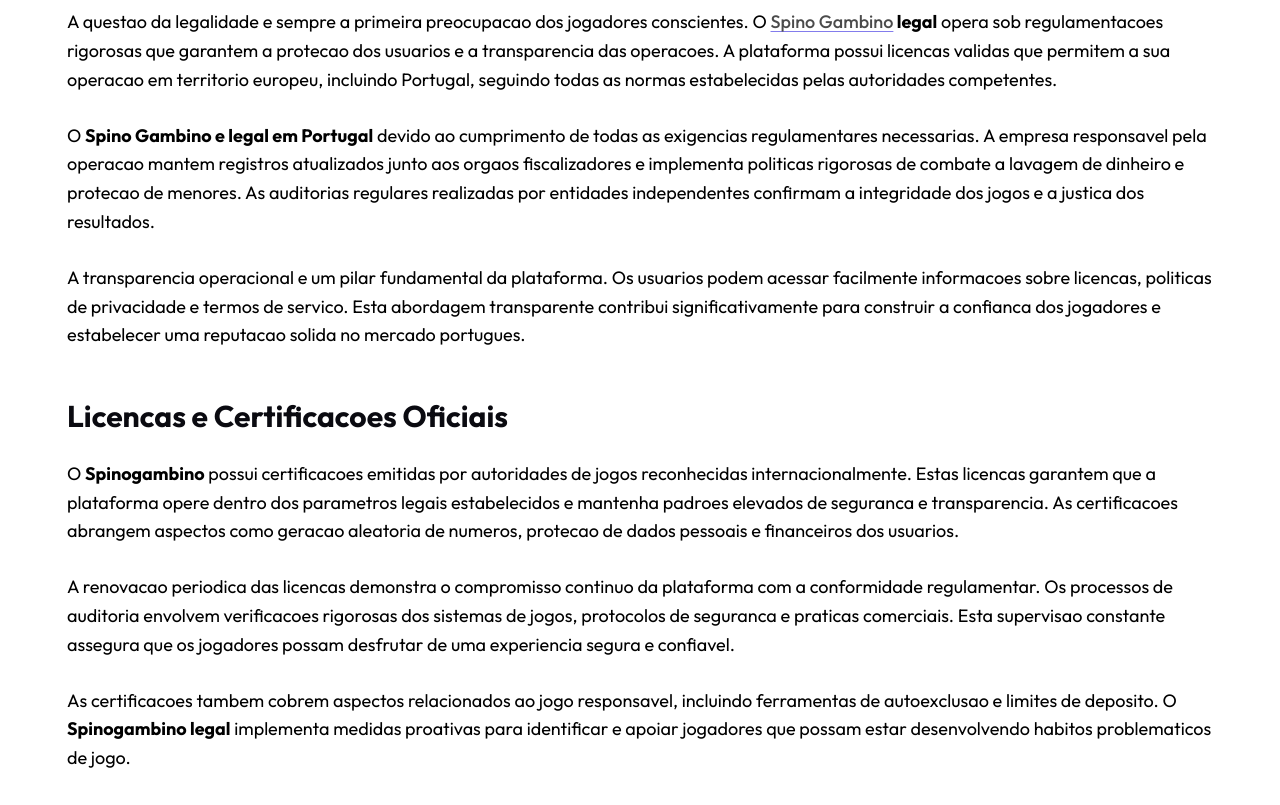
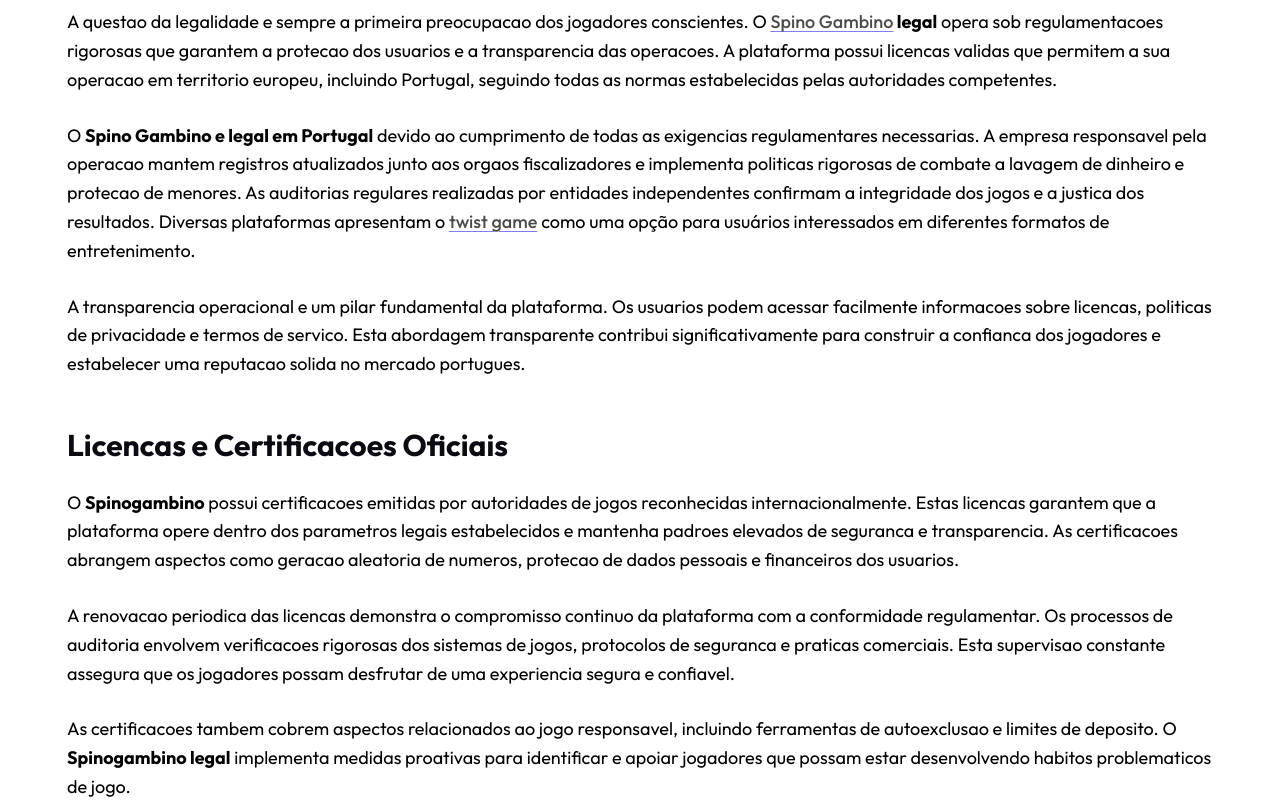
Before and after one commit to sbo-82/spinogambino-casino.com.pt, a plain HTML site: page index.html in a window 1280 px wide. Shown: the part 1500-2305 px from the top of the page. Drawn offline with Linux system fonts and the light colour scheme.

Commit message:
Update index.html

```diff
--- a/index.html
+++ b/index.html
@@ -264,7 +264,7 @@ operacao mantem registros atualizados junto aos orgaos fiscalizadores e
 implementa politicas rigorosas de combate a lavagem de dinheiro e
 protecao de menores. As auditorias regulares realizadas por entidades
 independentes confirmam a integridade dos jogos e a justica dos
-resultados.</p>
+resultados. Diversas plataformas apresentam o <a href="https://twist-game.org/pt-pt" title="twist game">twist game</a> como uma opção para usuários interessados em diferentes formatos de entretenimento.</p>
 <p>A transparencia operacional e um pilar fundamental da plataforma. Os
 usuarios podem acessar facilmente informacoes sobre licencas, politicas
 de privacidade e termos de servico. Esta abordagem transparente
```
